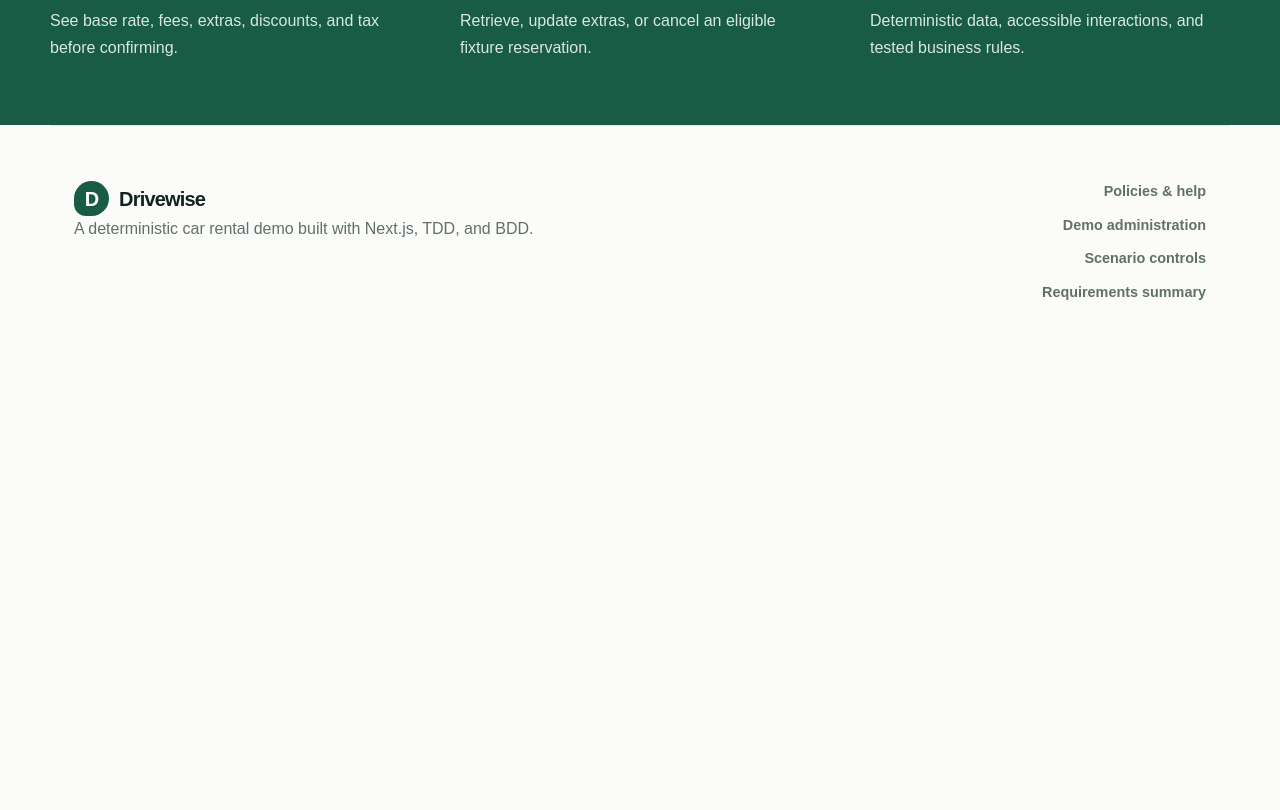
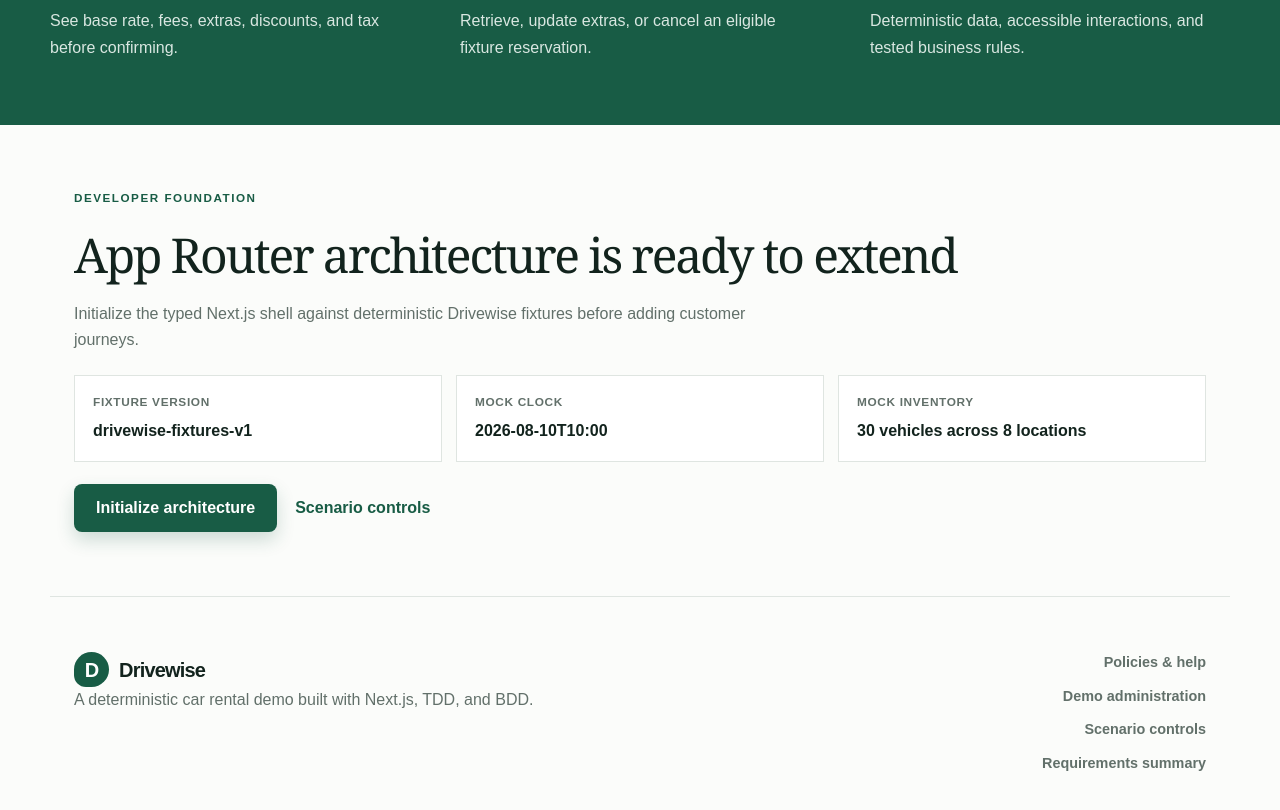
Before and after one commit to ilyas-it83/LoopEnggSample, a Next.js app: page / in a window 1280 px wide. Shown: the part 1480-2290 px from the top of the page. Before the commit the page ends 1839 px from the top, so only its background shows below. Built offline with nearby package versions, Linux system fonts and the light colour scheme.

Commit message:
Add architecture initialization status panel
Co-authored-by: ilyas-it83 <10421745+ilyas-it83@users.noreply.github.com>

```diff
--- a/src/app/globals.css
+++ b/src/app/globals.css
@@ -82,6 +82,15 @@ main { min-height: 65vh; }
 .benefit-section h3 { margin: 14px 0 8px; font-size: 1.25rem; }
 .benefit-section p { color: #d9e7e1; line-height: 1.65; margin: 0; }
 .benefit-icon { color: var(--lime); font-size: 2rem; }
+.architecture-panel { max-width: 1180px; margin: 0 auto; padding: 64px 24px; display: grid; gap: 22px; }
+.architecture-panel h2 { margin: 0 0 10px; font-family: Georgia, serif; font-size: clamp(2rem, 4vw, 3rem); letter-spacing: -.045em; font-weight: 500; }
+.architecture-panel p:not(.eyebrow) { margin: 0; color: var(--muted); line-height: 1.65; max-width: 720px; }
+.architecture-facts { margin: 0; display: grid; grid-template-columns: repeat(3, 1fr); gap: 14px; }
+.architecture-facts div { background: white; border: 1px solid var(--line); padding: 18px; }
+.architecture-facts dt { color: var(--muted); font-size: .74rem; text-transform: uppercase; letter-spacing: .055em; font-weight: 900; }
+.architecture-facts dd { margin: 7px 0 0; font-weight: 800; }
+.architecture-actions { display: flex; gap: 18px; align-items: center; flex-wrap: wrap; }
+.architecture-actions a { color: var(--green); font-weight: 800; }
 
 .page-hero { background: var(--cream); padding: 55px max(24px, calc((100vw - 1180px) / 2)); }
 .page-hero h1 { font-family: Georgia, serif; font-size: clamp(2.7rem, 5vw, 4.6rem); letter-spacing: -.05em; font-weight: 500; margin: 5px 0 12px; }
@@ -219,7 +228,7 @@ th { background: #f0f4f1; font-size: .75rem; text-transform: uppercase; letter-s
   .hero-search { width: calc(100% - 28px); bottom: 25px; }
   .search-form, .search-form-compact { grid-template-columns: 1fr 1fr; padding: 14px; }
   .search-form .field:first-of-type, .search-form .field:nth-of-type(2), .search-form .search-button { grid-column: 1 / -1; }
-  .location-grid, .benefit-section, .card-grid, .scenario-grid { grid-template-columns: 1fr; }
+  .location-grid, .benefit-section, .card-grid, .scenario-grid, .architecture-facts { grid-template-columns: 1fr; }
   .section { padding: 55px 18px; }
   .section-heading { align-items: start; flex-direction: column; }
   .vehicle-card { grid-template-columns: 1fr; }
--- a/src/app/page.tsx
+++ b/src/app/page.tsx
@@ -1,4 +1,5 @@
 import Link from "next/link";
+import { ArchitectureInitializer } from "@/components/ArchitectureInitializer";
 import { SearchForm } from "@/components/SearchForm";
 import { locations } from "@/lib/fixtures";
 
@@ -44,6 +45,8 @@ export default function Home() {
         <div><span className="benefit-icon">↻</span><h3>Flexible demo bookings</h3><p>Retrieve, update extras, or cancel an eligible fixture reservation.</p></div>
         <div><span className="benefit-icon">✓</span><h3>Built for confidence</h3><p>Deterministic data, accessible interactions, and tested business rules.</p></div>
       </section>
+
+      <ArchitectureInitializer />
     </>
   );
 }
--- /dev/null
+++ b/src/components/ArchitectureInitializer.tsx
@@ -0,0 +1,53 @@
+"use client";
+
+import { useState } from "react";
+import Link from "next/link";
+import { DRIVEWISE_FIXTURE_VERSION, MOCK_CLOCK, locations, vehicles } from "@/lib/fixtures";
+import { getScenario } from "@/lib/storage";
+
+type InitializationState = "idle" | "ready" | "blocked";
+
+export function ArchitectureInitializer() {
+  const [state, setState] = useState<InitializationState>("idle");
+
+  function initialize() {
+    if (getScenario() === "service-error") {
+      setState("blocked");
+      return;
+    }
+    setState("ready");
+  }
+
+  return (
+    <section className="architecture-panel" aria-labelledby="architecture-heading">
+      <div>
+        <p className="eyebrow">Developer foundation</p>
+        <h2 id="architecture-heading">App Router architecture is ready to extend</h2>
+        <p>
+          Initialize the typed Next.js shell against deterministic Drivewise fixtures before adding customer journeys.
+        </p>
+      </div>
+      <dl className="architecture-facts" aria-label="Drivewise fixture manifest">
+        <div><dt>Fixture version</dt><dd>{DRIVEWISE_FIXTURE_VERSION}</dd></div>
+        <div><dt>Mock clock</dt><dd>{MOCK_CLOCK}</dd></div>
+        <div><dt>Mock inventory</dt><dd>{vehicles.length} vehicles across {locations.length} locations</dd></div>
+      </dl>
+      <div className="architecture-actions">
+        <button className="button button-primary" type="button" onClick={initialize}>
+          Initialize architecture
+        </button>
+        <Link href="/demo-controls">Scenario controls</Link>
+      </div>
+      {state === "ready" && (
+        <div className="alert alert-success" role="status">
+          Next.js App Router architecture initialized with {DRIVEWISE_FIXTURE_VERSION}; no production service or real data is required.
+        </div>
+      )}
+      {state === "blocked" && (
+        <div className="alert alert-error" role="alert">
+          Architecture initialization is unavailable while the Service error scenario is active. Switch to Normal in Demo controls and retry.
+        </div>
+      )}
+    </section>
+  );
+}
--- a/src/lib/fixtures.ts
+++ b/src/lib/fixtures.ts
@@ -1,6 +1,7 @@
 import type { Extra, RentalLocation, Vehicle, VehicleCategory } from "./types";
 
 export const MOCK_CLOCK = "2026-08-10T10:00";
+export const DRIVEWISE_FIXTURE_VERSION = "drivewise-fixtures-v1";
 
 export const locations: RentalLocation[] = [
   { id: "harbor-airport", name: "Harbor International Airport", city: "Harbor City", type: "Airport", address: "1 Terminal Way", timezone: "America/New_York" },
```
Also changed, not shown: 1 other file (tests, documents, lock files or other folders).
